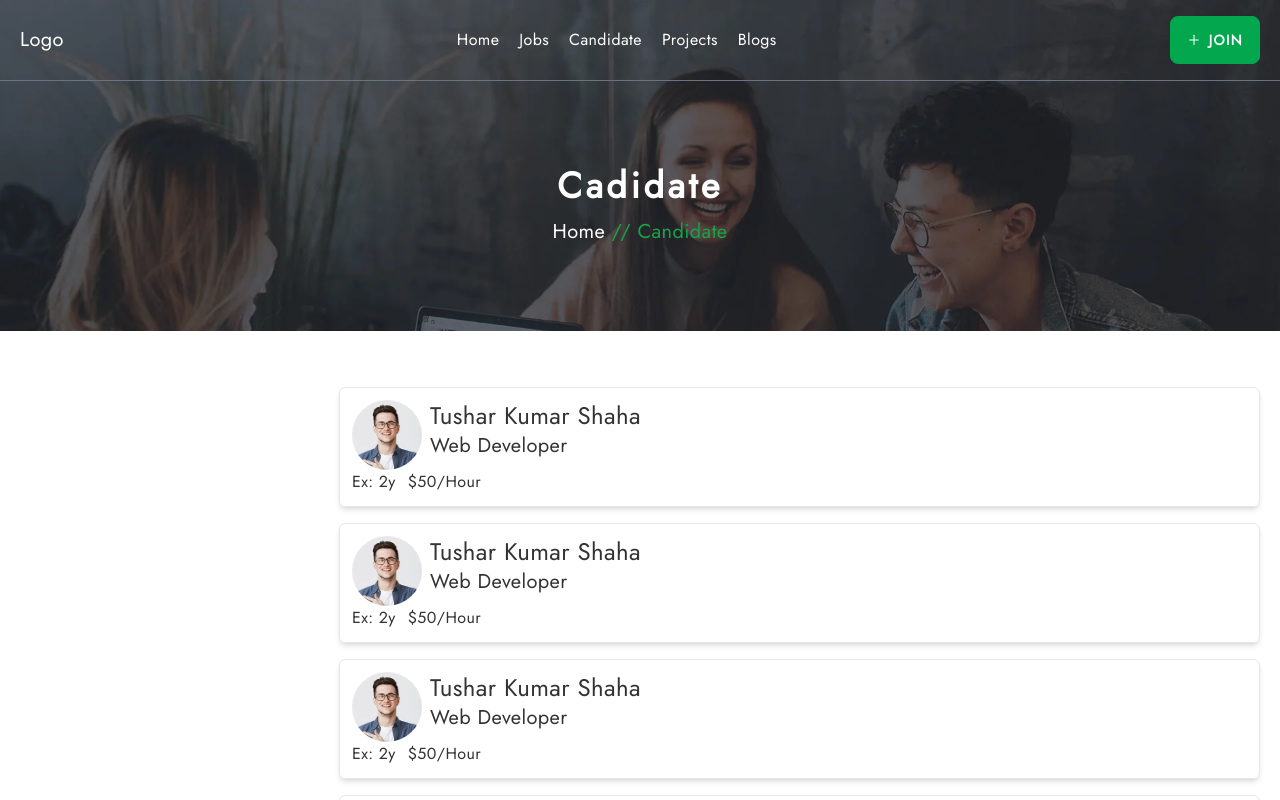
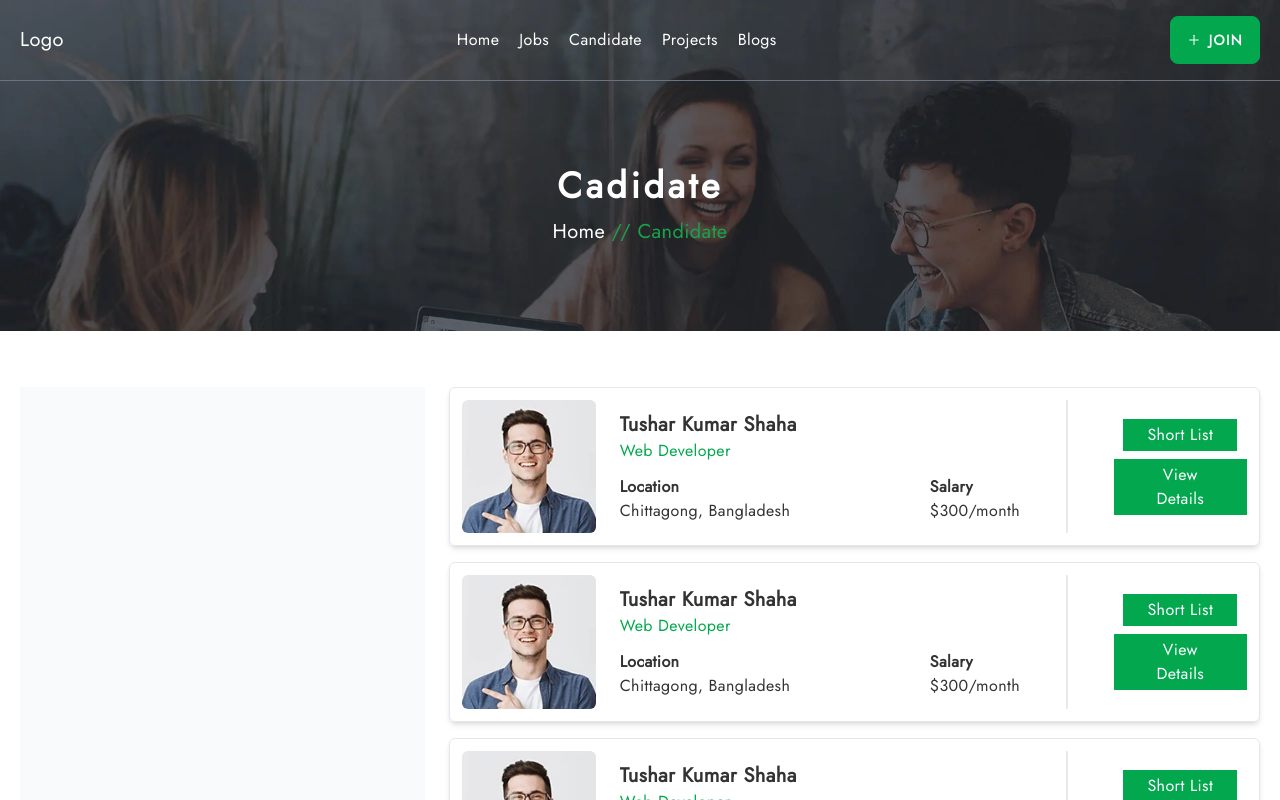
Before and after one commit to tusharshaha/web-market, a Next.js app in the folder frontend/: page /candidate in a window 1280 px wide. Shown: the top 800 px of the page. Built offline with nearby package versions, Linux system fonts and the light colour scheme.

Commit message:
updated candidate card

```diff
--- a/frontend/components/Project/FilterSection.tsx
+++ b/frontend/components/Project/FilterSection.tsx
@@ -1,6 +1,9 @@
-import React from 'react';
+import React, { useState } from 'react';
 
 const FilterSection: React.FC = () => {
+  const [minPrice, setMinPrice] = useState(0);
+  const [maxPrice, setMaxPrice] = useState(190);
+
   const categories = [
     { title: "E-Commerce", count: 12 },
     { title: "Management", count: 12 },
@@ -25,10 +28,26 @@ const FilterSection: React.FC = () => {
         </ul>
       </div>
 
-      <div className='mt-4 bg-slate-50 p-3 shadow-md'>
+      <form onSubmit={(e)=>e.preventDefault()} className='mt-4 bg-slate-50 p-3 shadow-md'>
         <p className='font-bold element-heighlight relative'>Price</p>
-
-      </div>
+        <div className='flex items-center my-4 gap-2 w-full'>
+          <input
+            className='w-full border-2 px-2'
+            value={0}
+            title='Use number'
+            type="text"
+            pattern='^\d*$'
+          />
+          <span>-</span>
+          <input
+            className='w-full border-2 px-2'
+            value={100}
+            type="text"
+            pattern='^\d*$'
+          />
+        </div>
+        <button className="btn btn-primary btn-xs tracking-widest text-white">Filter</button>
+      </form>
     </div>
   );
 };
--- a/frontend/pages/candidate/index.tsx
+++ b/frontend/pages/candidate/index.tsx
@@ -12,31 +12,44 @@ const Candidate: NextPage = () => {
       description=''
     >
       <div className='cus-container my-14'>
-        <div className='flex items-start gap-3 relative'>
+        <div className='flex items-start gap-6 relative'>
           {/* filter section  */}
-          <div className='w-1/4 h-screen sticky top-0'>
+          <div className='w w-1/3 h-screen bg-slate-50 sticky top-0'>
 
           </div>
           {/* candidate list section  */}
-          <div className="w-3/4 space-y-4">
+          <div className="w-2/3 space-y-4">
             {
               candidates.map((ele, i) => <div key={i} className='shadow-md border rounded-md p-3'>
-                <div className='flex items-start gap-2'>
+                <div className='flex items-center gap-6'>
+                  <div className=' w-1/5'>
                     <Image
                       src="/candidate/1.webp"
-                    className='w-[70px] h-[70px] rounded-full'
+                      className='w-full h-full rounded-md'
                       height={100}
                       width={100}
                       alt='candidate image'
                     />
+                  </div>
+                  <div className='w-3/5'>
+                    <h3 className='text-xl font-bold'>Tushar Kumar Shaha</h3>
+                    <h4 className='text-base text-primary'>Web Developer</h4>
+                    <div className='flex items-center justify-between w-full mt-3'>
                       <div>
-                    <h3>Tushar Kumar Shaha</h3>
-                    <h4>Web Developer</h4>
+                        <p className='font-bold'>Location</p>
+                        <p>Chittagong, Bangladesh</p>
+                      </div>
+                      <div>
+                        <p className='font-bold'>Salary</p>
+                        <p>$300/month</p>
                       </div>
                     </div>
-                <div className='flex items-center gap-3'>
-                  <span>Ex: 2y</span>
-                  <span>$50/Hour</span>
+                  </div>
+                  <div className="divider divider-horizontal"></div>
+                  <div className='w-1/5 mx-auto text-center'>
+                  <button className="bg-primary text-white px-6 py-1">Short List</button>
+                  <button className="bg-primary text-white px-6 py-1 mt-2">View Details</button>
+                  </div>
                 </div>
               </div>)
             }
```
Also changed, not shown: frontend/components/common/Slider.tsx (added), frontend/styles/globals.css (line endings or trailing spaces). Lines whose indentation alone changed are shown as unchanged.
